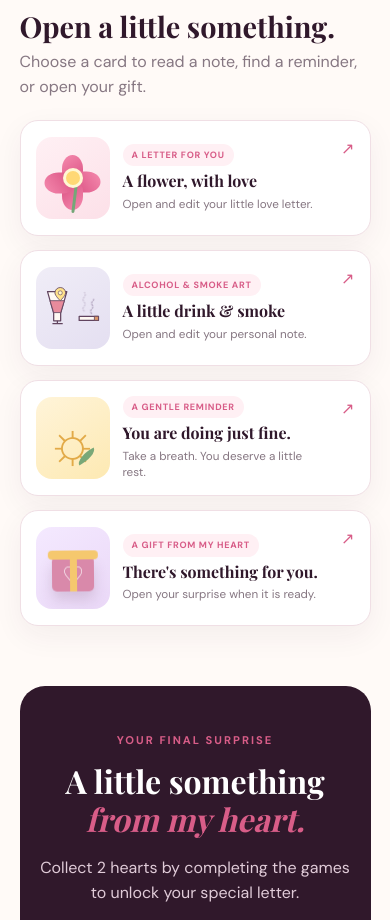
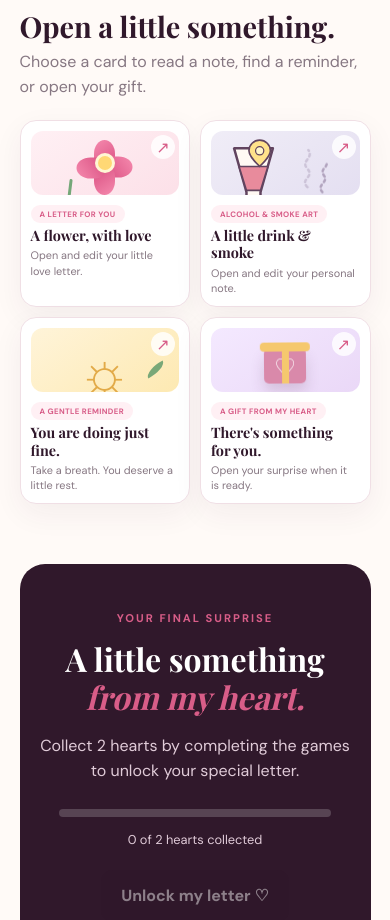
Before and after one commit to nyxxxtrnl/LOVEPLAY, a plain HTML site: page DASHBOARD/index.html in a window 390 px wide. Shown: the part 1123-2043 px from the top of the page. Drawn offline with nearby package versions, Linux system fonts and the light colour scheme; no server answers; a script that the page names is missing.

Commit message:
Show keepsakes in a mobile grid

```diff
--- a/DASHBOARD/style.css
+++ b/DASHBOARD/style.css
@@ -3500,8 +3500,53 @@ footer p {
   .featured-controls { right: 16px; bottom: 16px; }
   .welcome-strip { align-items: flex-start; }
   .keepsake-section { padding-top: 52px; }
-  .keepsake-grid { grid-template-columns: 1fr; }
-  .keepsake-card { min-height: 116px; }
+  .keepsake-grid {
+    grid-template-columns: repeat(2, minmax(0, 1fr));
+    gap: 10px;
+  }
+  .keepsake-card {
+    position: relative;
+    grid-template-columns: minmax(0, 1fr);
+    grid-template-rows: 64px auto;
+    align-content: start;
+    gap: 10px;
+    min-height: 0;
+    padding: 10px;
+    border-radius: 16px;
+  }
+  .keepsake-art {
+    width: 100%;
+    height: 64px;
+    border-radius: 12px;
+  }
+  .keepsake-card-copy {
+    align-content: start;
+    gap: 4px;
+    padding-right: 4px;
+  }
+  .keepsake-card-copy .pill {
+    font-size: 0.49rem;
+    letter-spacing: 0.35px;
+    white-space: normal;
+    line-height: 1.3;
+  }
+  .keepsake-card-copy strong {
+    font-size: 0.9rem;
+  }
+  .keepsake-card-copy > span:last-child {
+    font-size: 0.68rem;
+  }
+  .keepsake-arrow {
+    position: absolute;
+    top: 14px;
+    right: 14px;
+    display: grid;
+    width: 24px;
+    height: 24px;
+    place-items: center;
+    border-radius: 50%;
+    background: rgba(255, 255, 255, 0.82);
+  }
   #todayLabel { display: none; }
   .game-grid, .music-layout { grid-template-columns: 1fr; }
   .movie-grid { grid-template-columns: 1fr; }
```
